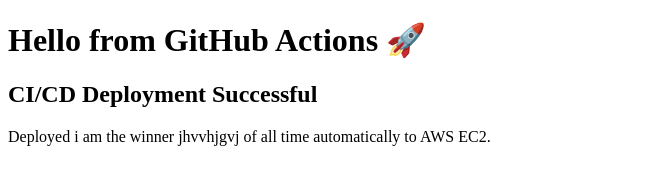
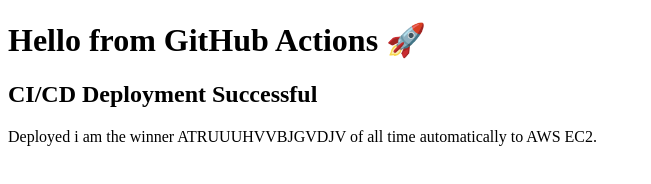
Before and after one commit to singathurai007/github-actions-demo, a website: page index.html in a window 1280 px wide. Shown: the whole page, without its empty margins (0-651 px from the left). Drawn offline with Linux system fonts and the light colour scheme.

Commit message:
Update deployment message in index.html

```diff
--- a/index.html
+++ b/index.html
@@ -6,6 +6,6 @@
 <body>
     <h1>Hello from GitHub Actions 🚀</h1>
     <h2>CI/CD Deployment Successful</h2>
-    <p>Deployed i am the winner jhvvhjgvj   of all time  automatically to AWS EC2.</p>
+    <p>Deployed i am the winner ATRUUUHVVBJGVDJV  of all time  automatically to AWS EC2.</p>
 </body>
 </html>
```
